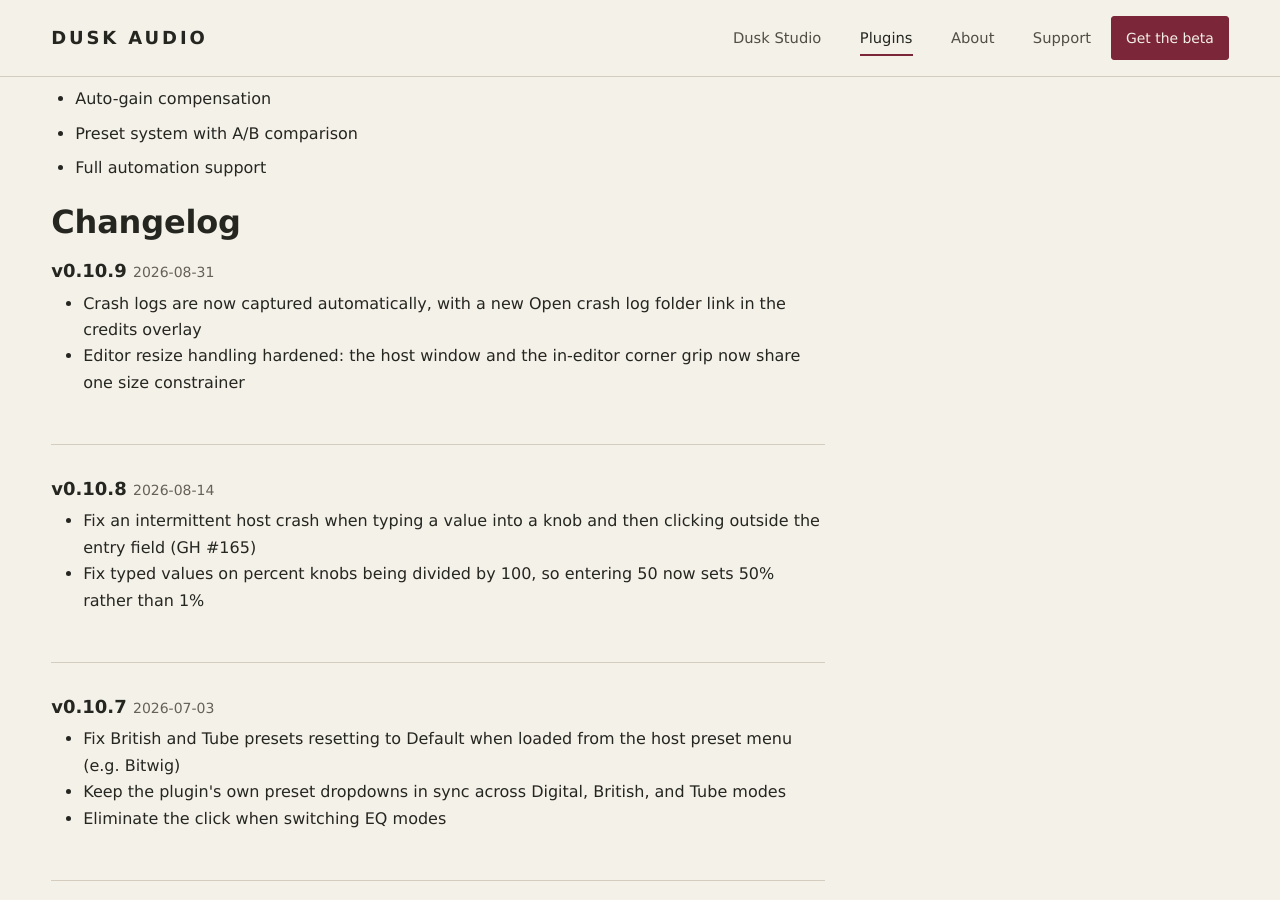
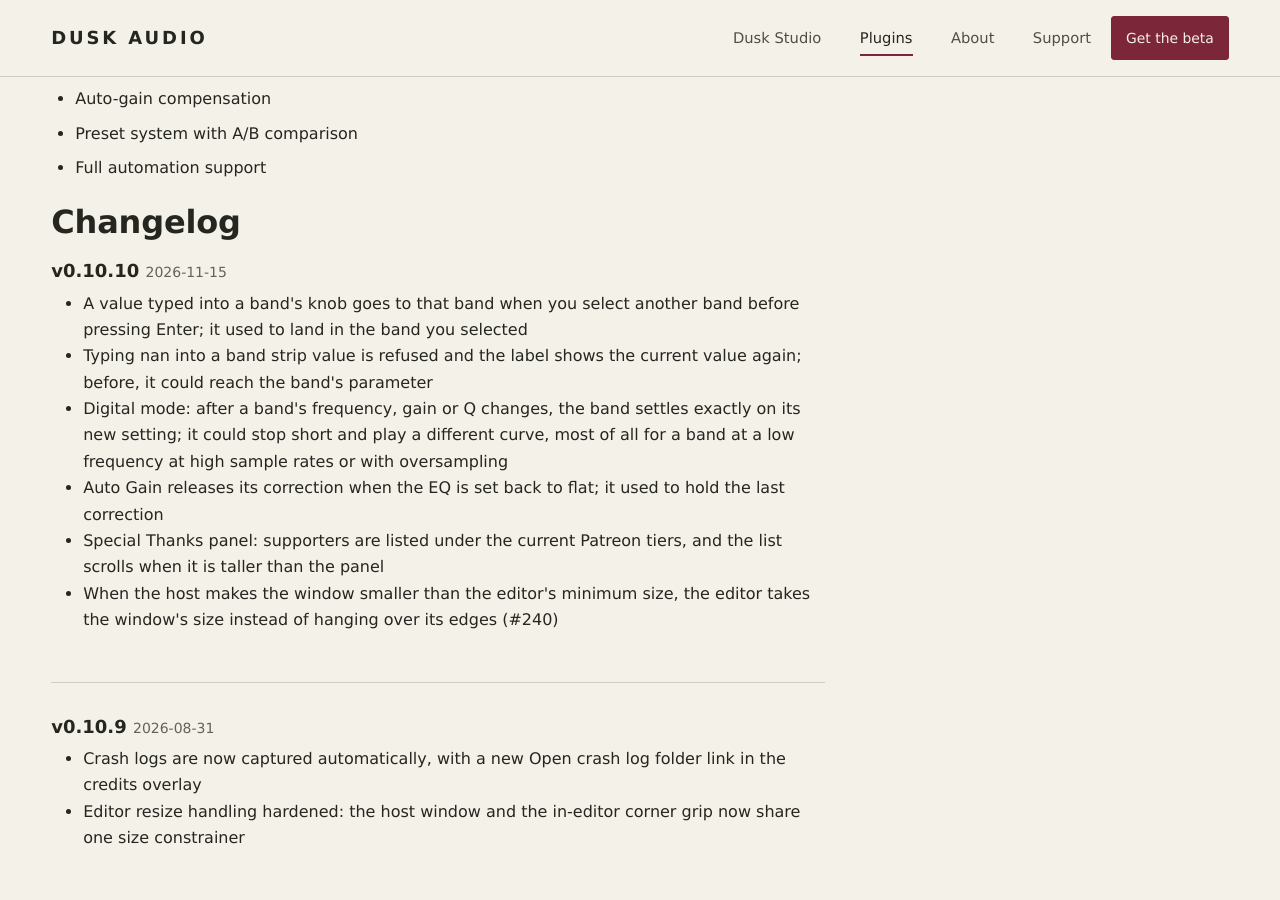
Before and after one commit to dusk-audio/dusk-audio.github.io, a Jekyll site: the page built from _plugins/multi-q.md, in a window 1280 px wide and 900 px high, scrolled down 6082 px. Built offline with Jekyll 4.4.1, drawn with Linux system fonts in a browser that asks for light colours; some of the changed text lies outside the part shown.

Commit message:
Update Multi-Q to v0.10.10

```diff
--- a/_data/plugins.yml
+++ b/_data/plugins.yml
@@ -123,7 +123,7 @@
     and vintage passive tube EQ. Completely free.
   status: released
   featured: true
-  version: 0.10.9
+  version: 0.10.10
   released: "2026-02-05"
 - name: Multi-Q 2
   slug: multi-q-2
--- a/_plugins/multi-q.md
+++ b/_plugins/multi-q.md
@@ -4,7 +4,7 @@ title: Multi-Q
 slug: multi-q
 tagline: Digital, British console, and tube EQ in one plugin
 description: Three professional EQs in one plugin. Modern parametric with dynamics, classic British console, and vintage passive tube EQ. Free VST3, LV2, and AU plugin.
-version: "0.10.9"
+version: "0.10.10"
 screenshot: /assets/images/plugins/multi-q-digital.webp
 gallery:
   - src: /assets/images/plugins/multi-q-digital.webp
@@ -43,6 +43,15 @@ requirements:
   - "Sample rates: 44.1kHz to 192kHz"
 
 changelog:
+  - version: "0.10.10"
+    date: "2026-11-15"
+    changes:
+      - "A value typed into a band's knob goes to that band when you select another band before pressing Enter; it used to land in the band you selected"
+      - "Typing nan into a band strip value is refused and the label shows the current value again; before, it could reach the band's parameter"
+      - "Digital mode: after a band's frequency, gain or Q changes, the band settles exactly on its new setting; it could stop short and play a different curve, most of all for a band at a low frequency at high sample rates or with oversampling"
+      - "Auto Gain releases its correction when the EQ is set back to flat; it used to hold the last correction"
+      - "Special Thanks panel: supporters are listed under the current Patreon tiers, and the list scrolls when it is taller than the panel"
+      - "When the host makes the window smaller than the editor's minimum size, the editor takes the window's size instead of hanging over its edges (#240)"
   - version: "0.10.9"
     date: "2026-08-31"
     changes:
```
Also changed, not shown: 1 other file.
